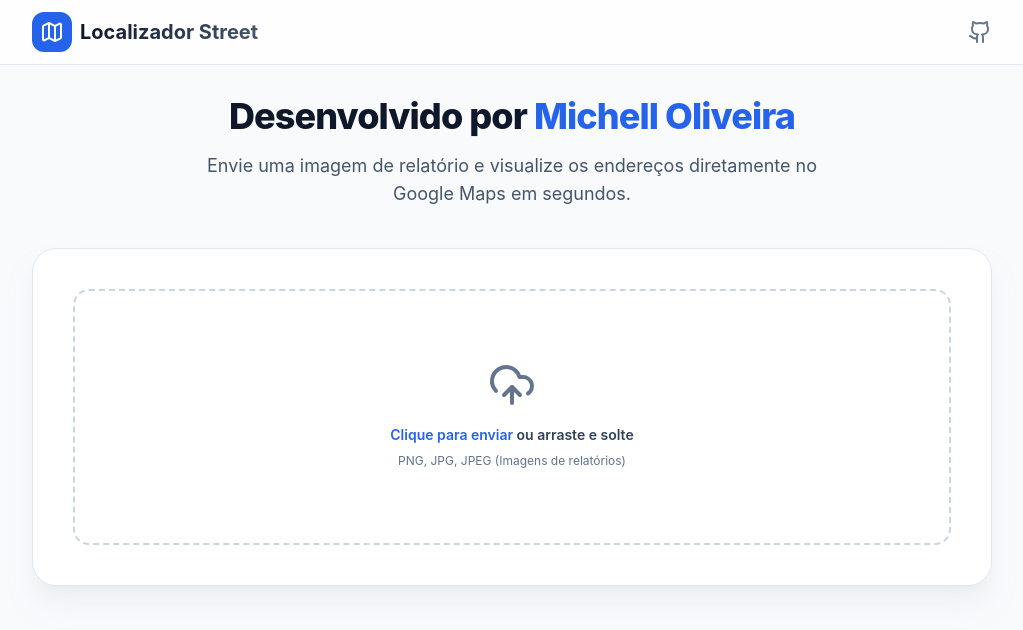
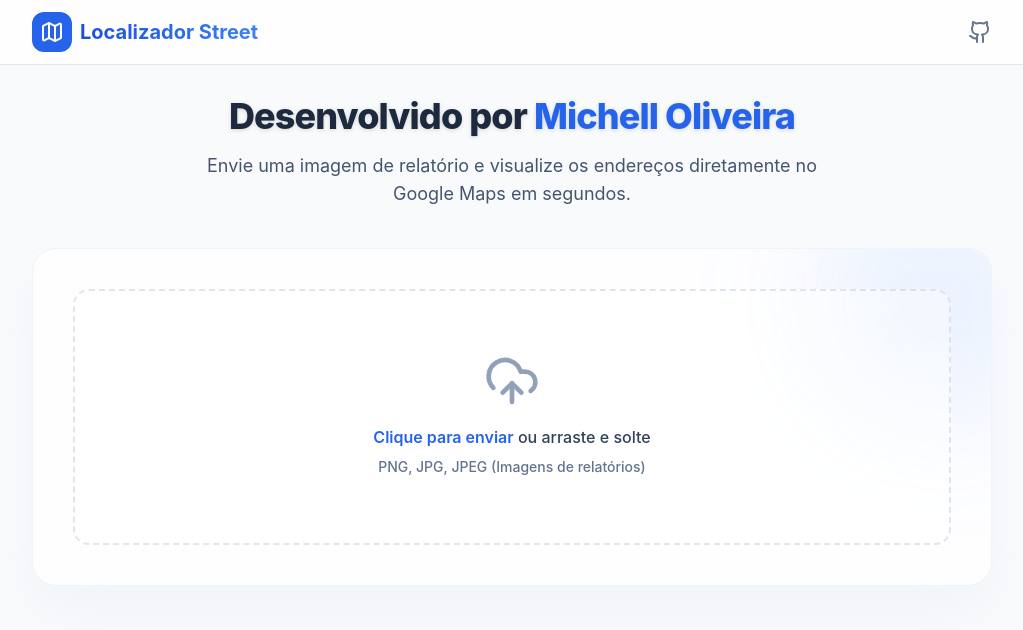
Before and after one commit to michellcosta/LocalizadorStreet, a React (Vite) app: page / in a window 1280 px wide. Shown: the top 630 px of the page, without its empty margins (128-1151 px from the left). Built offline with nearby package versions, Linux system fonts and the light colour scheme.

Commit message:
style: implementacao de visual premium glass com alto contraste luz/sombra corrigindo visibilidade light mode

```diff
--- a/src/App.tsx
+++ b/src/App.tsx
@@ -1,19 +1,16 @@
 import { useState } from 'react';
-import { Camera, Map, Trash2, Github, ChevronDown, ChevronUp } from 'lucide-react';
+import { Camera, Map, Github } from 'lucide-react';
 import { UploadDropzone } from './components/UploadDropzone';
 import { OCRProgressBar } from './components/OCRProgressBar';
 import { AddressCard } from './components/AddressCard';
 import { extractTextFromImage, filterAddressLines } from './utils/ocrService';
-import { useHistory } from './hooks/useHistory';
+
 
 function App() {
   const [image, setImage] = useState<string | null>(null);
   const [isProcessing, setIsProcessing] = useState(false);
   const [progress, setProgress] = useState({ value: 0, status: '' });
   const [addresses, setAddresses] = useState<string[]>([]);
-  const [isHistoryExpanded, setIsHistoryExpanded] = useState(false);
-
-  const { history, addToHistory, clearHistory } = useHistory();
 
   const handleFileSelect = async (file: File) => {
     // Generate preview
@@ -30,10 +27,6 @@ function App() {
 
       const foundAddresses = filterAddressLines(allLines);
       setAddresses(foundAddresses);
-
-      if (foundAddresses.length > 0) {
-        addToHistory(foundAddresses);
-      }
     } catch (error) {
       alert('Ocorreu um erro ao processar a imagem. Tente novamente.');
       console.error(error);
@@ -49,14 +42,14 @@ function App() {
   };
 
   return (
-    <div className="min-h-screen flex flex-col transition-colors duration-300">
+    <div className="min-h-screen flex flex-col transition-colors duration-300 bg-slate-50 dark:bg-slate-950 font-sans antialiased text-slate-900 dark:text-slate-50">
       <header className="fixed top-0 w-full bg-white/80 dark:bg-slate-950/80 backdrop-blur-md border-b border-slate-200 dark:border-slate-800 z-50">
         <div className="max-w-5xl mx-auto px-4 sm:px-6 lg:px-8 h-16 flex items-center justify-between">
           <div className="flex items-center gap-2">
             <div className="bg-primary-600 text-white p-2 rounded-xl">
               <Map size={24} />
             </div>
-            <h1 className="text-xl font-bold bg-clip-text text-transparent bg-gradient-to-r from-slate-900 to-slate-600 dark:from-white dark:to-slate-400">
+            <h1 className="text-xl font-bold bg-clip-text text-transparent bg-gradient-to-r from-primary-700 to-primary-500 dark:from-primary-400 dark:to-primary-200">
               Localizador Street
             </h1>
           </div>
@@ -74,16 +67,19 @@ function App() {
       <main className="flex-1 max-w-5xl mx-auto w-full px-4 sm:px-6 lg:px-8 pt-24 pb-12">
 
         <div className="text-center max-w-2xl mx-auto mb-10">
-          <h2 className="text-3xl sm:text-4xl font-extrabold text-slate-900 dark:text-white mb-4 tracking-tight">
-            Desenvolvido por <span className="text-primary-600">Michell Oliveira</span>
+          <h2 className="text-3xl sm:text-4xl font-extrabold text-slate-800 dark:text-slate-100 mb-4 tracking-tight drop-shadow-sm">
+            Desenvolvido por <span className="text-primary-600 dark:text-primary-500">Michell Oliveira</span>
           </h2>
           <p className="text-lg text-slate-600 dark:text-slate-400">
             Envie uma imagem de relatório e visualize os endereços diretamente no Google Maps em segundos.
           </p>
         </div>
 
-        <div className="bg-white dark:bg-slate-900 rounded-3xl shadow-xl shadow-slate-200/50 dark:shadow-none border border-slate-200 dark:border-slate-800 p-6 sm:p-10 mb-8 transition-all">
+        <div className="bg-white/80 dark:bg-slate-900/50 backdrop-blur-lg rounded-3xl shadow-2xl shadow-slate-200/40 dark:shadow-black/40 border border-slate-200/50 dark:border-slate-800/80 p-6 sm:p-10 mb-8 transition-all relative overflow-hidden">
+          {/* Decorative Glow */}
+          <div className="absolute top-0 right-0 -mr-20 -mt-20 w-64 h-64 rounded-full bg-primary-500/10 dark:bg-primary-500/5 blur-3xl pointer-events-none"></div>
 
+          <div className="relative z-10">
             {!image && (
               <UploadDropzone onFileSelect={handleFileSelect} isLoading={isProcessing} />
             )}
@@ -117,6 +113,7 @@ function App() {
               </div>
             )}
           </div>
+        </div>
 
         {/* Resultados */}
         {!isProcessing && addresses.length > 0 && (
@@ -132,35 +129,7 @@ function App() {
           </div>
         )}
 
-        {/* Histórico Local */}
-        {!isProcessing && history.length > 0 && (
-          <div className="mt-16 animate-in fade-in duration-500">
-            <div className="flex items-center justify-between mb-4">
-              <button
-                onClick={() => setIsHistoryExpanded(!isHistoryExpanded)}
-                className="flex items-center gap-2 text-xl font-bold text-slate-800 dark:text-slate-200 hover:text-primary-600 transition-colors"
-              >
-                Histórico Recente
-                {isHistoryExpanded ? <ChevronUp size={20} /> : <ChevronDown size={20} />}
-              </button>
 
-              <button
-                onClick={clearHistory}
-                className="flex items-center gap-2 text-sm px-3 py-2 text-red-600 hover:bg-red-50 dark:hover:bg-red-950/30 rounded-lg transition-colors"
-              >
-                <Trash2 size={16} /> Limpar
-              </button>
-            </div>
-
-            {isHistoryExpanded && (
-              <div className="grid gap-3 opacity-90 animate-in slide-in-from-top-4 fade-in duration-300">
-                {history.map((addr, idx) => (
-                  <AddressCard key={`hist-${idx}`} address={addr} />
-                ))}
-              </div>
-            )}
-          </div>
-        )}
 
       </main>
     </div>
--- a/src/components/UploadDropzone.tsx
+++ b/src/components/UploadDropzone.tsx
@@ -57,10 +57,10 @@ export function UploadDropzone({ onFileSelect, isLoading }: UploadDropzoneProps)
         <div
             className={twMerge(
                 clsx(
-                    "relative flex flex-col items-center justify-center w-full h-64 border-2 border-dashed rounded-2xl cursor-pointer transition-colors duration-300 ease-in-out",
-                    "hover:bg-primary-50 hover:border-primary-500 dark:hover:bg-slate-900",
-                    isLoading ? "opacity-50 cursor-not-allowed" : "",
-                    isDragActive ? "border-primary-500 bg-primary-50 dark:bg-slate-900" : "border-slate-300 dark:border-slate-700 bg-white dark:bg-slate-950"
+                    "relative flex flex-col items-center justify-center w-full h-64 border-2 border-dashed rounded-2xl cursor-pointer transition-all duration-300 ease-in-out",
+                    "hover:bg-slate-50/50 hover:border-primary-400 dark:hover:bg-slate-900/50",
+                    isLoading ? "opacity-50 cursor-not-allowed border-slate-200 dark:border-slate-800" : "",
+                    isDragActive ? "border-primary-500 bg-primary-50/50 dark:bg-slate-900/80 scale-[1.02]" : "border-slate-300/60 dark:border-slate-700/60 bg-white/40 dark:bg-slate-950/40"
                 )
             )}
             onDragEnter={handleDragEnter}
@@ -78,11 +78,11 @@ export function UploadDropzone({ onFileSelect, isLoading }: UploadDropzoneProps)
             />
             <label htmlFor="file-upload" className="flex flex-col items-center justify-center w-full h-full cursor-pointer">
                 <div className="flex flex-col items-center justify-center pt-5 pb-6">
-                    <UploadCloud className={clsx("w-12 h-12 mb-4", isDragActive ? "text-primary-600" : "text-slate-500 dark:text-slate-400")} />
-                    <p className="mb-2 text-sm font-semibold text-slate-700 dark:text-slate-300">
-                        <span className="text-primary-600 dark:text-primary-500">Clique para enviar</span> ou arraste e solte
+                    <UploadCloud className={clsx("w-14 h-14 mb-4 transition-colors", isDragActive ? "text-primary-600" : "text-slate-400 dark:text-slate-500")} />
+                    <p className="mb-2 text-base font-medium text-slate-700 dark:text-slate-300">
+                        <span className="text-primary-600 dark:text-primary-500 font-semibold">Clique para enviar</span> ou arraste e solte
                     </p>
-                    <p className="text-xs text-slate-500 dark:text-slate-400">
+                    <p className="text-sm text-slate-500 dark:text-slate-400/80 font-medium">
                         PNG, JPG, JPEG (Imagens de relatórios)
                     </p>
                 </div>
--- a/src/hooks/useHistory.ts
+++ /dev/null
@@ -1,38 +0,0 @@
-import { useState } from 'react';
-
-const HISTORY_KEY = '@localizador/history';
-
-export function useHistory() {
-    const [history, setHistory] = useState<string[]>(() => {
-        try {
-            const stored = localStorage.getItem(HISTORY_KEY);
-            if (stored) {
-                return JSON.parse(stored);
-            }
-        } catch (e) {
-            console.error('Falha ao parsear histórico', e);
-        }
-        return [];
-    });
-
-    // Adicionar novos endereços garantindo que não há duplicados imediatos na lista final
-    const addToHistory = (newAddresses: string[]) => {
-        setHistory(prev => {
-            const updatedList = [...newAddresses, ...prev];
-            const uniqueList = Array.from(new Set(updatedList)); // Remove duplicações
-            localStorage.setItem(HISTORY_KEY, JSON.stringify(uniqueList));
-            return uniqueList;
-        });
-    };
-
-    const clearHistory = () => {
-        setHistory([]);
-        localStorage.removeItem(HISTORY_KEY);
-    };
-
-    return {
-        history,
-        addToHistory,
-        clearHistory
-    };
-}
```
Lines whose indentation alone changed are shown as unchanged.
